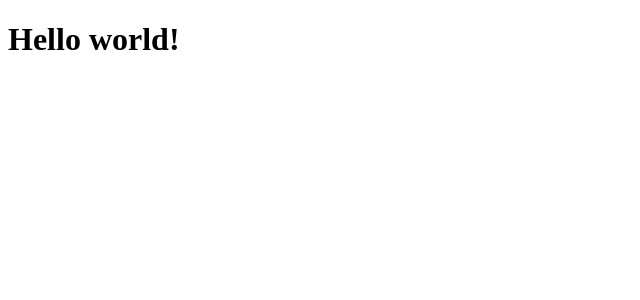
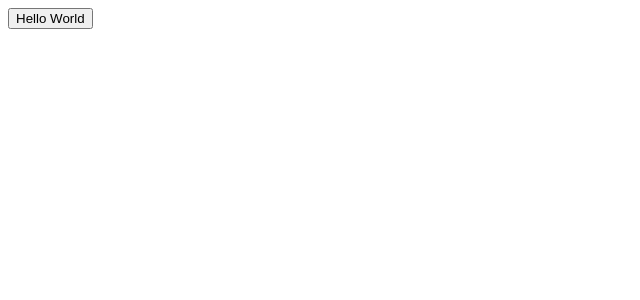
Before and after one commit to dsmith39/almighty-react-library, a React (Vite) app: page / in a window 1280 px wide. Shown: the top 300 px of the page, without its empty margins (0-640 px from the left). Built offline with nearby package versions, Linux system fonts and the light colour scheme.

Commit message:
Finished before publishing to npm

```diff
--- a/package.json
+++ b/package.json
@@ -2,7 +2,7 @@
   "name": "almighty-react-library",
   "version": "0.0.1",
   "description": "A React Library Used By Almighty Design and Development",
-  "main": "src/index.js",
+  "main": "src/component.js",
   "scripts": {
     "dev": "parcel serve src/index.html --open"
   },
--- a/src/App.tsx
+++ b/src/App.tsx
@@ -1,3 +1,6 @@
+import React from "react";
+import { Button } from "./components";
+
 export function App() {
-  return <h1>Hello world!</h1>;
+  return <Button label="Hello World" />;
 }
--- /dev/null
+++ b/src/component.js
@@ -0,0 +1 @@
+export * from "./components";
--- a/src/index.html
+++ b/src/index.html
@@ -6,6 +6,6 @@
   </head>
   <body>
     <div id="app"></div>
-    <script type="module" src="index.js"></script>
+    <script type="module" src="index.tsx"></script>
   </body>
 </html>
--- a/src/index.tsx
+++ b/src/index.tsx
@@ -4,5 +4,3 @@ import { App } from "./App";
 
 const app = document.getElementById("app");
 ReactDOM.render(<App />, app);
-
-export * from "./components";
```
Also changed, not shown: tsconfig.json (deleted, +0 -21 lines), 3 other files (tests, documents, lock files or other folders).
